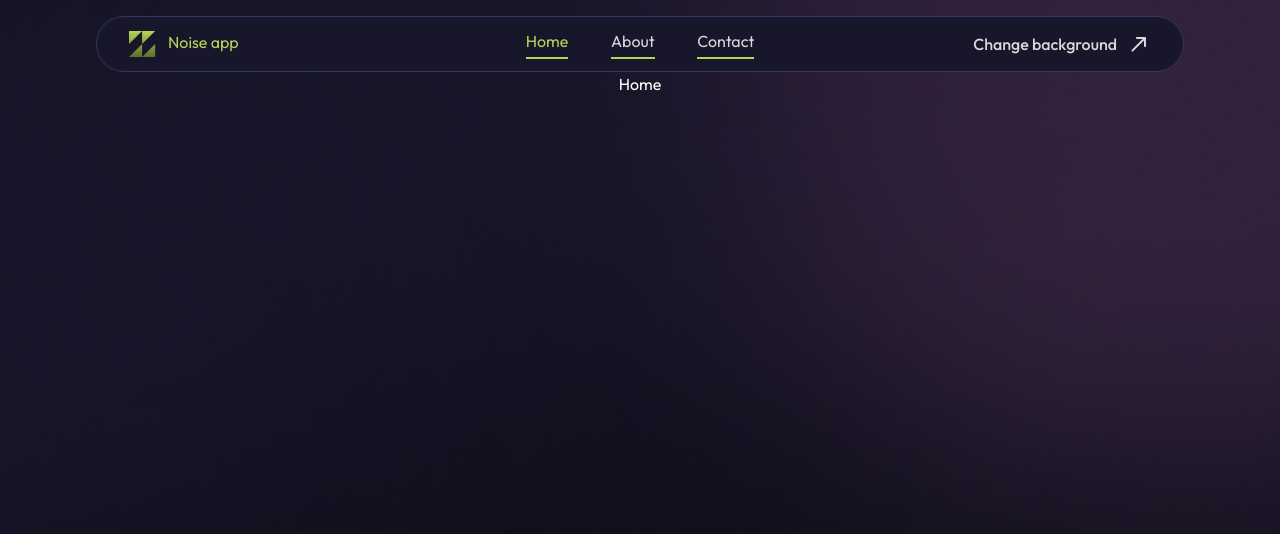
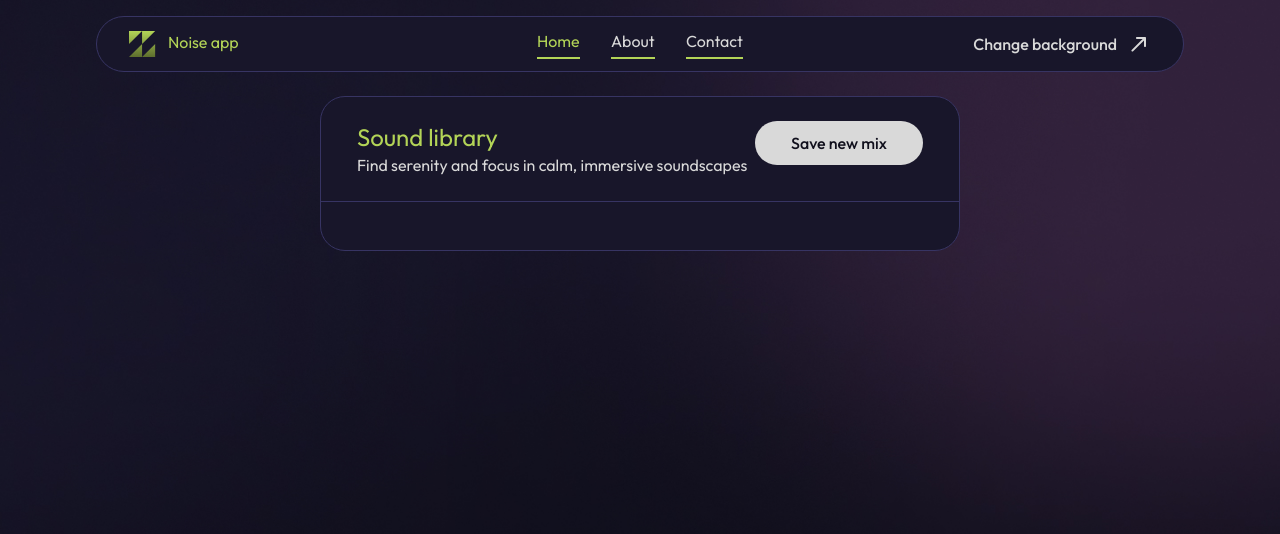
Before and after one commit to stefantrenda/noiseApp, a React (Vite) app: page / in a window 1280 px wide. Shown: the top 534 px of the page. Built offline with nearby package versions, Linux system fonts and the light colour scheme.

Commit message:
working on card music

```diff
--- a/src/components/header/Header.jsx
+++ b/src/components/header/Header.jsx
@@ -13,7 +13,7 @@ const Header = () => {
       </Link>
 
 
-      <div className=" w-1/3 flex justify-between gap-5 px-14">
+      <div className=" w-1/3 flex justify-evenly gap-5 px-14">
         <Link className="w-fit justify-center cursor-pointer flex gap-2.5">
           <div className="flex flex-col gap-1 text-limeGreen">
             <span>Home</span>
--- a/src/pages/home/Home.jsx
+++ b/src/pages/home/Home.jsx
@@ -1,7 +1,20 @@
 const Home = () => {
   return (
-    <div>Home</div>
-  )
-}
+    <div className="flex flex-col w-[50%] mt-6  bg-deepPurple  border border-darkBlue rounded-[25px]">
+      <div className="flex items-center justify-between py-6 px-9">
+        <div className="flex flex-col">
+          <span className="text-limeGreen text-2xl">Sound library</span>
+          <span className="text-lightGray">
+            Find serenity and focus in calm, immersive soundscapes
+          </span>
+        </div>
+        <button className="font-medium text-veryDeepPurple bg-lightGray rounded-[100px] py-2.5 px-9 self-start">Save new mix</button>
+      </div>
+      <div className="flex flex-col border-t border-darkBlue py-6 px-9">
+          <div></div>
+      </div>
+    </div>
+  );
+};
 
-export default Home
+export default Home;
--- a/tailwind.config.js
+++ b/tailwind.config.js
@@ -1,26 +1,30 @@
 /** @type {import('tailwindcss').Config} */
 export default {
-  content: [
-    "./index.html",
-    "./src/**/*.{js,ts,jsx,tsx}",
-  ],
+  content: ["./index.html", "./src/**/*.{js,ts,jsx,tsx}"],
   theme: {
     extend: {
       colors: {
-        lightGray: '#D9D9D9',
-        limeGreen: '#B3D457',
-        darkBlue: '#373463',
+        lightGray: "#D9D9D9",
+        limeGreen: "#B3D457",
+        darkBlue: "#373463",
+        deepPurple: "#18162A",
+        veryDeepPurple: "#100F1C",
       },
       screens: {
-        'mobile': '375px',
-        'tablet': '834px',
-        'desktop-sm': '1440px',
-        'desktop-lg': '1920px',
+        mobile: "375px",
+        tablet: "834px",
+        "desktop-sm": "1440px",
+        "desktop-lg": "1920px",
       },
       backgroundImage: {
-        'gradient-bg': 'linear-gradient(60deg, #18162A 0%, #18162A 100%)',
+        "gradient-bg": "linear-gradient(60deg, #18162A 0%, #18162A 100%)",
       },
+      padding: {
+        '5p': '5%',    // p-5p will apply 5% padding
+        '10p': '10%',  // p-10p will apply 10% padding
+        '15p': '15%',  // p-15p will apply 15% padding
+      }
     },
   },
   plugins: [],
-}
+};
```
